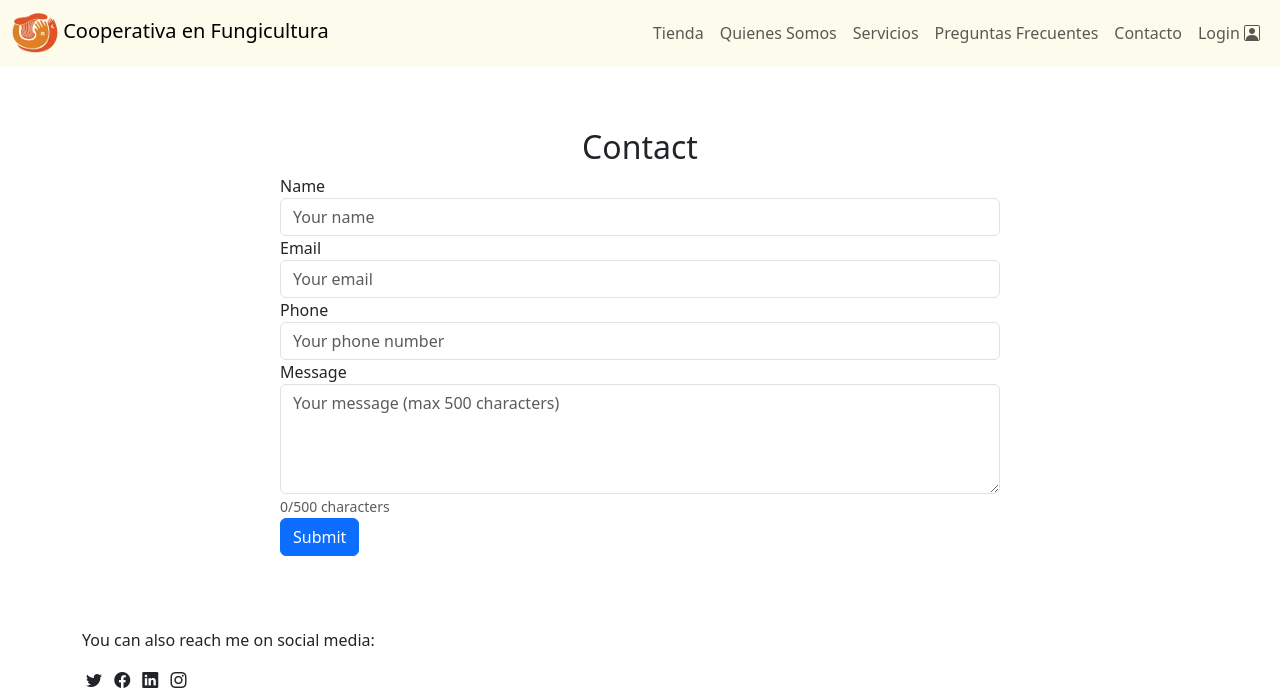
After one commit to fraactal/cooperativa, a Django app: page /contacto in a window 1280 px wide. The commit adds this page. Shown: the top 692 px of the page. Run offline with Django 4.2, Linux system fonts and the light colour scheme; some libraries are stand-ins or nearby versions.

Commit message:
add contacto

```diff
--- a/simple_blog/ablog/ablog/settings.py
+++ b/simple_blog/ablog/ablog/settings.py
@@ -25,7 +25,7 @@ SECRET_KEY = "django-insecure-3z*ll0+62swo^_ksopsw-l+5tq-=^+xo4=z7jspm^aadm=uzwc
 # SECURITY WARNING: don't run with debug turned on in production!
 DEBUG = True
 
-ALLOWED_HOSTS = ['0.0.0.0','migatito.cl','www.migatito.cl']
+ALLOWED_HOSTS = ['0.0.0.0','migatito.cl','www.migatito.cl','127.0.0.1','localhost']
 #app.run(host='0.0.0.0', port=port)
 
 
--- a/simple_blog/ablog/myblog/static/css/style.css
+++ b/simple_blog/ablog/myblog/static/css/style.css
@@ -10,15 +10,15 @@
     background-position: center;
     background-repeat: no-repeat;
     background-size: cover;
+
 }
 
 .header-content{
     padding: 100px 0 250px 0;
 }
+/********************/
 
-/* Imagen Paralax footer */
-
-/*Imagen Parallax */
+/*Imagen Parallax footer*/
 .parallax-footer{
   background: #000;
   /*background: linear-gradient(
@@ -35,6 +35,7 @@
 .header-content-footer{
   padding: 100px 0 400px 0;
 }
+/********************/
 
 /* Btn Wasap Flotante */
 .float{
@@ -50,8 +51,25 @@
   font-size:30px;
 	box-shadow: 2px 2px 3px #999;
   z-index:100;
+  transition: all 0.5s;
+}
+
+.float:hover{
+  transform: scale(1.10);
+  cursor: pointer;
 }
 
 .my-float{
 	margin-top:16px;
 }
+/********************/
+
+/* cards se acercan*/
+.card{
+  transition: all 0.5s;
+}
+.card:hover{
+  transform: scale(1.08);
+  cursor: pointer;
+}
+/********************/
--- a/simple_blog/ablog/myblog/templates/base.html
+++ b/simple_blog/ablog/myblog/templates/base.html
@@ -23,6 +23,7 @@
 
 
 </head>
+  <!--body style="background-color:#fdfcec;"-->
   <body>
 
     <!-- div class="container" -->
@@ -103,6 +104,9 @@
                 <a href="#Preguntas" class="nav-link">Preguntas Frecuentes</a>
               </li>
               <li class="nav-item">
+                <a class="nav-link" href="{% url 'contacto'%}">Contacto</a>
+              </li>
+              <li class="nav-item">
                 <a class="nav-link" href="{% url 'login'%}">
                   Login
                   <i class="bi bi-person-square"></i>
--- /dev/null
+++ b/simple_blog/ablog/myblog/templates/contacto.html
@@ -0,0 +1,72 @@
+{% extends 'base.html' %}
+
+{% block content %}
+
+{% load static %}
+<link rel="stylesheet" href="{% static '/css/style.css' %}">
+
+<body>
+
+    <!-- Contact Section -->
+    <section id="contact" class="py-5">
+        <div class="container">
+            <h2 class="text-center">Contact</h2>
+            <div class="row">
+                <div class="col-lg-8 mx-auto">
+                    <form>
+                        <div class="form-group">
+                            <label for="name">Name</label>
+                            <input type="text" class="form-control" id="name" placeholder="Your name">
+                        </div>
+                        <div class="form-group">
+                            <label for="email">Email</label>
+                            <input type="email" class="form-control" id="email" placeholder="Your email">
+                        </div>
+                        <div class="form-group">
+                            <label for="phone">Phone</label>
+                            <input type="tel" class="form-control" id="phone" placeholder="Your phone number">
+                        </div>
+                        <div class="form-group">
+                            <label for="message">Message</label>
+                            <textarea class="form-control" id="message" rows="4" placeholder="Your message (max 500 characters)"></textarea>
+                            <small class="form-text text-muted" id="character-count">0/500 characters</small>
+                        </div>
+                        <button type="submit" class="btn btn-primary">Submit</button>
+                    </form>
+                </div>
+            </div>
+        </div>
+    </section>
+
+    <div class="mt-4">
+        <p>You can also reach me on social media:</p>
+        <a href="https://twitter.com"><i class="bi bi-twitter text-dark mx-1"></i></a>
+        <a href="https://www.facebook.com"><i class="bi bi-facebook text-dark mx-1"></i></a>
+        <a href="https://linkedin.com"><i class="bi bi-linkedin text-dark mx-1"></i></a>
+        <a href="https://www.instagram.com"><i class="bi bi-instagram text-dark mx-1"></i></a>
+    </div>
+
+    <!-- Map Section -->
+    <section id="map" class="map-section">
+        <div class="container-fluid p-0">
+            <iframe src="https://www.google.com/maps/embed?pb=!1m14!1m8!1m3!1d3766.2697813570763!2d-72.1117975!3d-39.2994079!3m2!1i1024!2i768!4f13.1!3m3!1m2!1s0x0%3A0x0!2zMznCsDE3JzU2LjAiUyA3MsKwMDYnNDIuNiJX!5e0!3m2!1sen!2s!4v1623083716222!5m2!1sen!2s"
+            width="100%" height="600" allowfullscreen="" loading="lazy"></iframe>
+        </div>
+    </section>
+
+    <script src="https://code.jquery.com/jquery-3.5.1.slim.min.js"></script>
+    <script src="https://cdn.jsdelivr.net/npm/@popperjs/core@2.9.2/dist/umd/popper.min.js"></script>
+    <script src="https://stackpath.bootstrapcdn.com/bootstrap/4.5.2/js/bootstrap.min.js"></script>
+    <script>
+        const messageTextarea = document.getElementById('message');
+        const characterCount = document.getElementById('character-count');
+
+        messageTextarea.addEventListener('input', function() {
+            const maxLength = 500;
+            const currentLength = this.value.length;
+            characterCount.textContent = currentLength + '/' + maxLength + ' characters';
+        });
+    </script>
+</body>
+
+{% endblock %}
--- a/simple_blog/ablog/myblog/urls.py
+++ b/simple_blog/ablog/myblog/urls.py
@@ -1,11 +1,12 @@
 from django.urls import path
 #from . import views
-from .views import HomeView, ArticleDetailsView, AddPostView, UpdatePostView, DeletePostView
+from .views import HomeView, ContactView, ArticleDetailsView, AddPostView, UpdatePostView, DeletePostView
 from .views import AddCategoryView, CategoryView
 
 urlpatterns = [
     #path('', views.home, name='home')
     path('', HomeView.as_view(), name='home'),
+    path('contacto', ContactView.as_view(), name='contacto'),
     path('article/<int:pk>', ArticleDetailsView.as_view(), name='article_detail'),
     path('add_post/', AddPostView.as_view(), name='add_post'),
     path('article/edit/<int:pk>', UpdatePostView.as_view(), name='update_post'),
--- a/simple_blog/ablog/myblog/views.py
+++ b/simple_blog/ablog/myblog/views.py
@@ -14,6 +14,12 @@ from .forms import PostForm, EditForm
 class HomeView(CreateView):
     model = Category
     template_name = 'cooperativa_home.html'
+    #template_name = 'paralax_example.html'
+    fields = '__all__'
+
+class ContactView(CreateView):
+    model = Category
+    template_name = 'contacto.html'
     #template_name = 'paralax_example.html'
     fields = '__all__'
 
```
Also changed, not shown: simple_blog/ablog/myblog/templates/cooperativa_home.html (+47 -47 lines).
